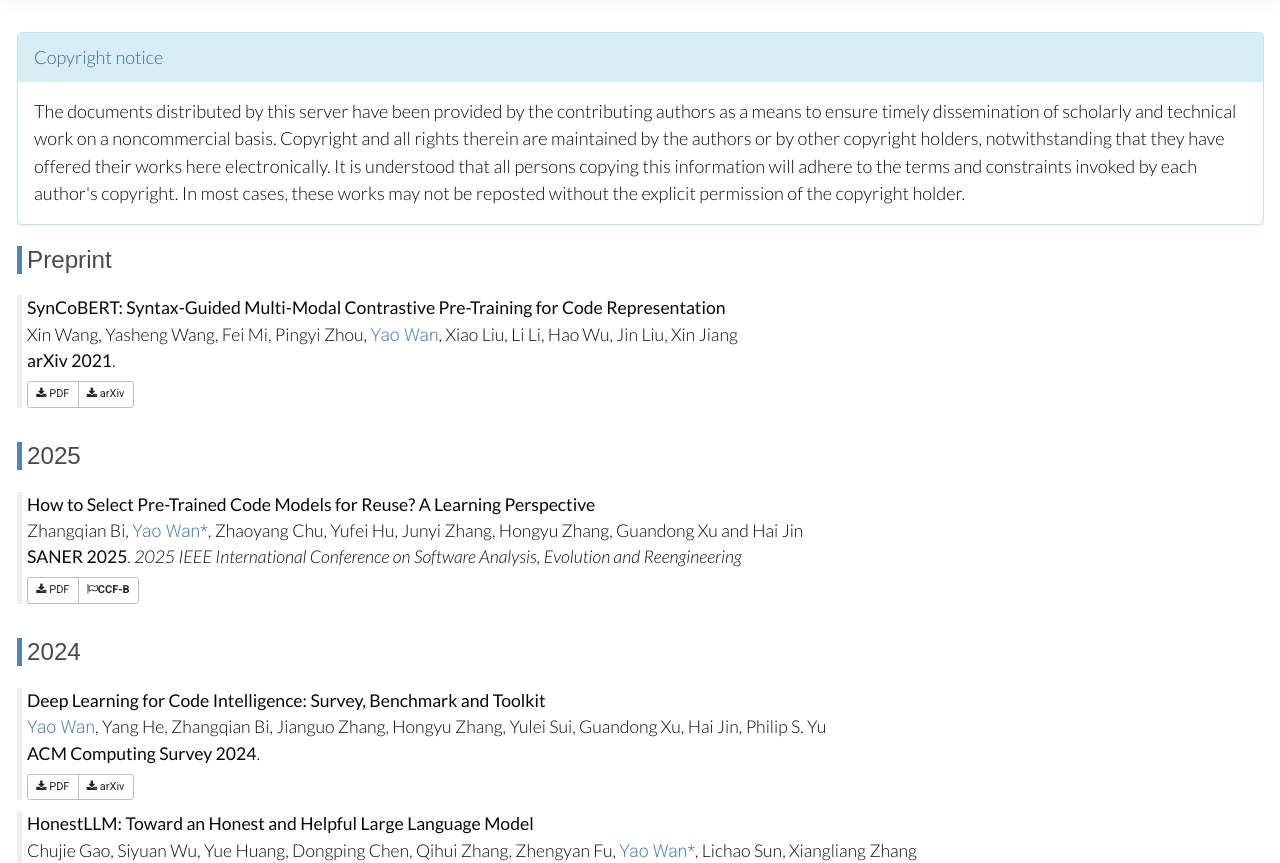
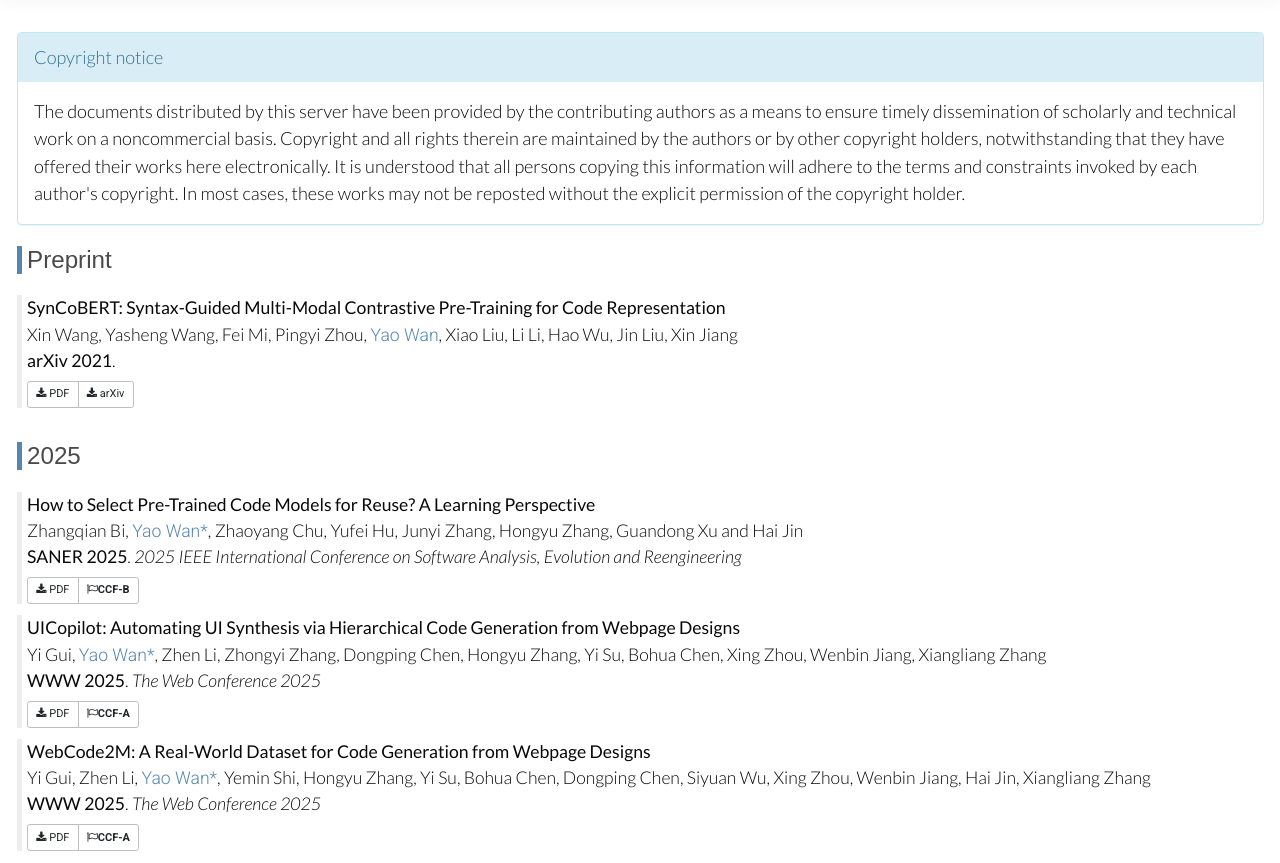
Before and after one commit to wanyao1992/wanyao1992.github.io, a plain HTML site: page publication.html in a window 1280 px wide. Shown: the part 73-936 px from the top of the page. Drawn offline with Linux system fonts and the light colour scheme; a web font is replaced by a local one.

Commit message:
update WWW25

```diff
--- a/publication.html
+++ b/publication.html
@@ -101,7 +101,34 @@
                             <a class="btn btn-default btn-xs btn-pub" href=""><i class="fa fa-flag-o"></i><b>CCF-B</b> </a>
                           </span>
                        </div>
-
+                       <div class="publication">
+                        <span class="pubtitle">
+                          UICopilot: Automating UI Synthesis via Hierarchical Code Generation from Webpage Designs
+                        </span><br>
+                        <span class="authors">
+                          Yi Gui, <span class="author-me">Yao Wan*</span>, Zhen Li, Zhongyi Zhang, Dongping Chen, Hongyu Zhang, Yi Su, Bohua Chen, Xing Zhou, Wenbin Jiang, Xiangliang Zhang
+                        </span><br>
+                        <span class="venuetype"></span><span class="venue"><b>WWW 2025</b>. <i>The Web Conference 2025</i></span><br>
+                        <span class="links btn-group">
+                          <a class="btn btn-default btn-xs btn-pub" href="">
+                          <i class="fa fa-download"></i> PDF </a>
+                          <a class="btn btn-default btn-xs btn-pub" href=""><i class="fa fa-flag-o"></i><b>CCF-A</b> </a>
+                        </span>
+                     </div>
+                     <div class="publication">
+                      <span class="pubtitle">
+                        WebCode2M: A Real-World Dataset for Code Generation from Webpage Designs
+                      </span><br>
+                      <span class="authors">
+                        Yi Gui, Zhen Li, <span class="author-me">Yao Wan*</span>, Yemin Shi, Hongyu Zhang, Yi Su, Bohua Chen, Dongping Chen, Siyuan Wu, Xing Zhou, Wenbin Jiang, Hai Jin, Xiangliang Zhang
+                      </span><br>
+                      <span class="venuetype"></span><span class="venue"><b>WWW 2025</b>. <i>The Web Conference 2025</i></span><br>
+                      <span class="links btn-group">
+                        <a class="btn btn-default btn-xs btn-pub" href="">
+                        <i class="fa fa-download"></i> PDF </a>
+                        <a class="btn btn-default btn-xs btn-pub" href=""><i class="fa fa-flag-o"></i><b>CCF-A</b> </a>
+                      </span>
+                    </div>
                     </div>
                   </div>
 
@@ -160,7 +187,7 @@
                         CodeIP: A Grammar-Guided Multi-Bit Watermark for Large Language Models of Code
                       </span><br>
                       <span class="authors">
-                        Batu Guan, <span class="author-me">Yao Wan</span>, Zhangqian Bi, Zheng Wang, Hongyu Zhang, Pan Zhou, Lichao Sun
+                        Batu Guan, <span class="author-me">Yao Wan*</span>, Zhangqian Bi, Zheng Wang, Hongyu Zhang, Pan Zhou, Lichao Sun
                       </span><br>
                        <span class="venuetype"></span><span class="venue"><b>EMNLP 2024 (Findings)</b>. <i>The 2024 Conference on Empirical Methods in Natural Language Processing</i></span><br>
                       <span class="links btn-group">
@@ -494,7 +521,7 @@
                           Reinforced MOOCs Concept Recommendation in Heterogeneous Information Networks
                         </span><br>
                         <span class="authors">
-                          Jibing Gong, <span class="author-me">Yao Wan</span>, Ye Liu, Xuewen Li, Yi Zhao, Cheng Wang, Yuting Lin, Xiaohan Fang, Wenzheng Feng, Jingyi Zhang, Jie Tang
+                          Jibing Gong, <span class="author-me">Yao Wan*</span>, Ye Liu, Xuewen Li, Yi Zhao, Cheng Wang, Yuting Lin, Xiaohan Fang, Wenzheng Feng, Jingyi Zhang, Jie Tang
                         </span><br>
                         <span class="venuetype"></span><span class="venue"><b>TWEB 2023</b>. <i>ACM Transactions on the Web</i></span><br>
                         <span class="links btn-group">
```
Also changed, not shown: index.html (+2 -0 lines), student.html (+2 -2 lines).
